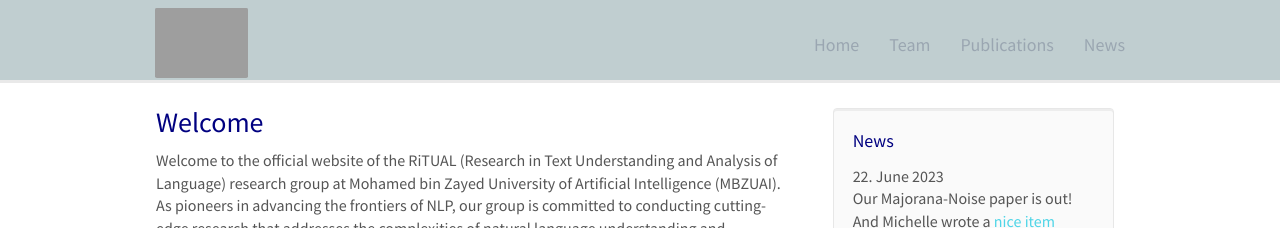
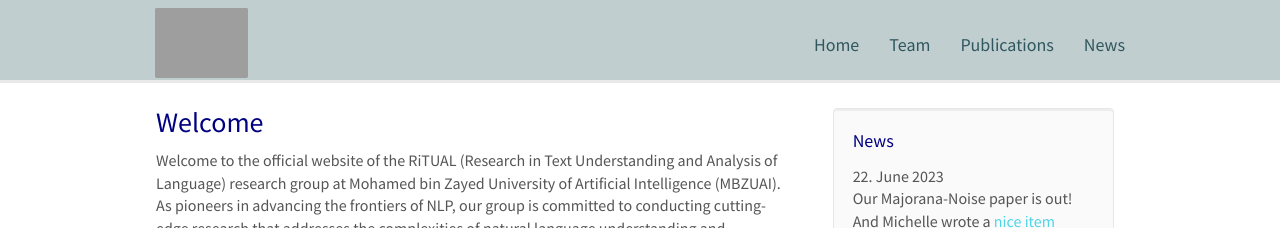
Before and after one commit to RamzaBasharat/MBZUAI, a Jekyll site: the page built from _pages/home.md, in a window 1280 px wide. Shown: the top 228 px of the page. Built offline with Jekyll 4.4.1, drawn with Linux system fonts in a browser that asks for light colours; nearby versions of some CDN libraries.

Commit message:
updating styles

```diff
--- a/css/main.scss
+++ b/css/main.scss
@@ -249,7 +249,7 @@ color:#99a7b2;
 
 .navbar-default .navbar-nav > li > a {
 //     color: #000080;
-    color: #9aa6b1;
+    color: #30575E;
     font-size: 18px;
 //     font-weight:bold;
 }
```
Lines whose indentation alone changed are shown as unchanged.
